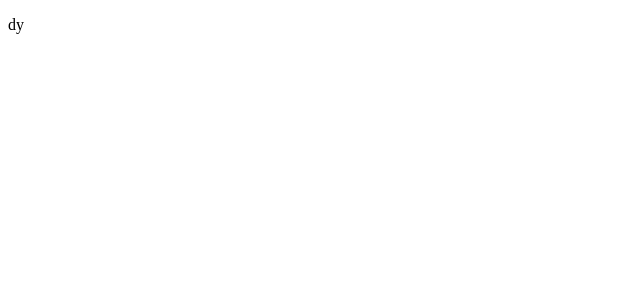
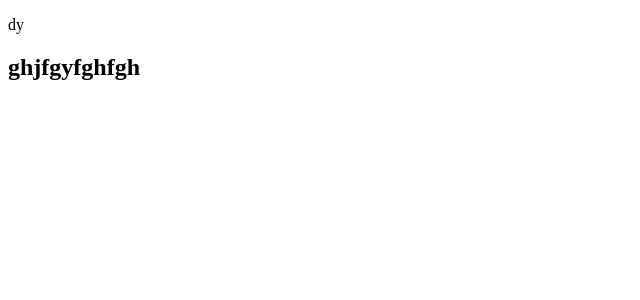
Before and after one commit to plongrotha/ProjectNewG1, an Angular app: page / in a window 1280 px wide. Shown: the top 300 px of the page, without its empty margins (0-640 px from the left). Built offline with nearby package versions, Linux system fonts and the light colour scheme.

Commit message:
ghhfyfgyhgfhgfh

```diff
--- a/src/app/app.component.html
+++ b/src/app/app.component.html
@@ -1 +1,2 @@
 <p>dy</p>
+<h2>ghjfgyfghfgh</h2>
```
